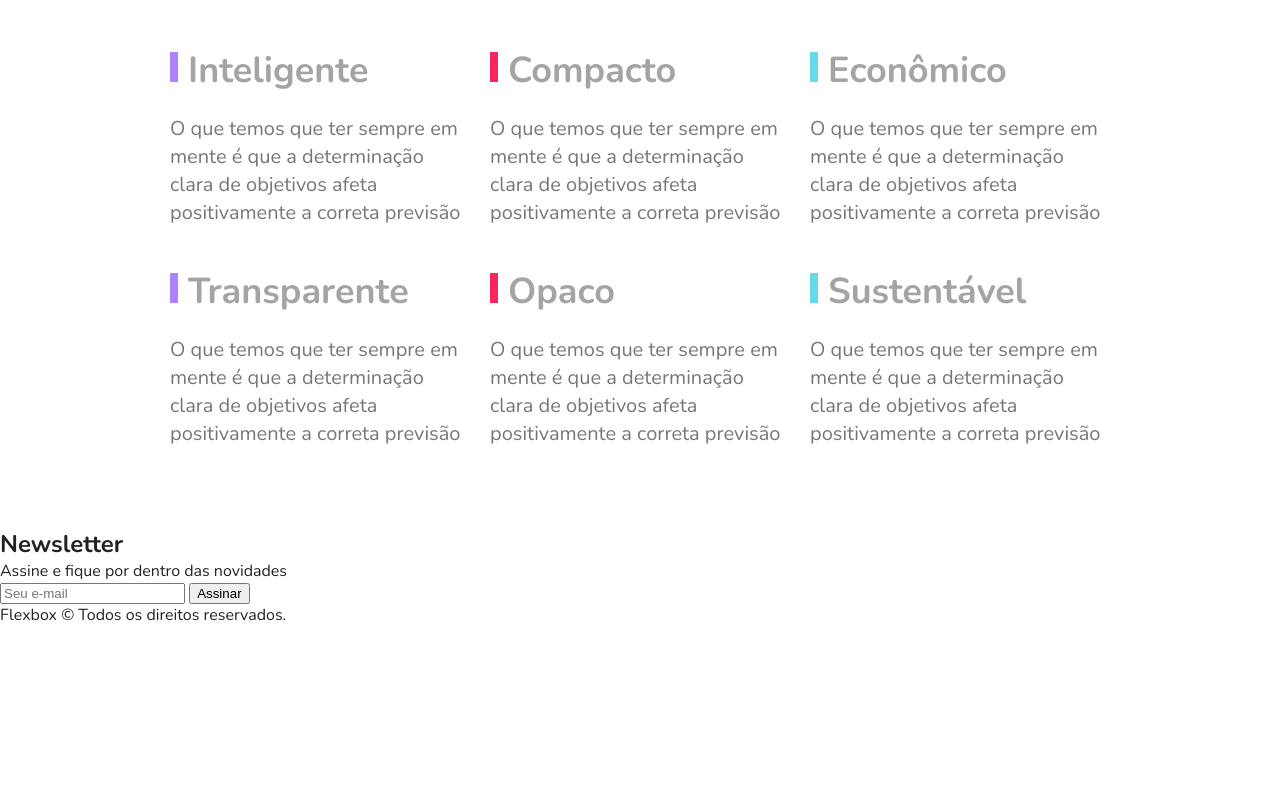
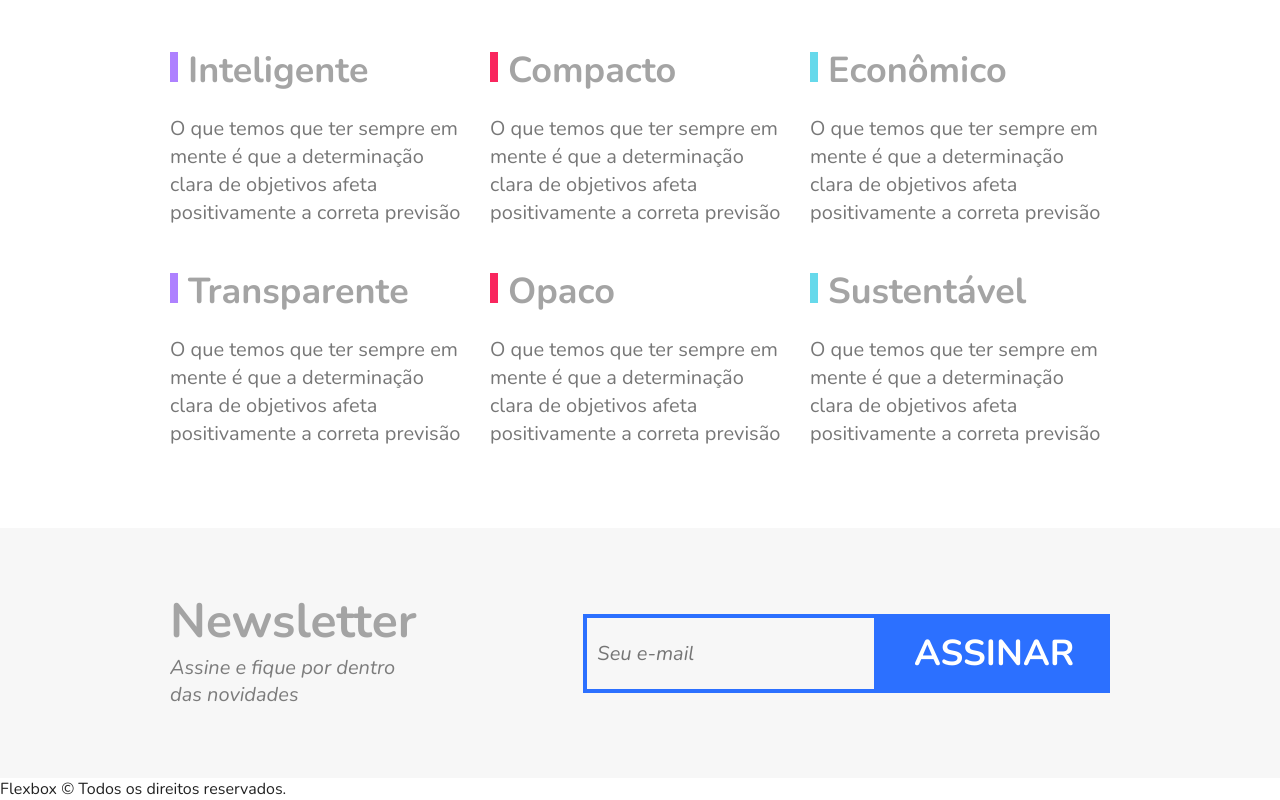
Before and after one commit to fael-atom/flexblog, a plain HTML site: page index.html in a window 1280 px wide. Shown: the part 2622-3422 px from the top of the page. Before the commit the page ends 3248 px from the top, so only its background shows below. Drawn offline with nearby package versions, Linux system fonts and the light colour scheme.

Commit message:
Seção de Newsletter

```diff
--- a/style.css
+++ b/style.css
@@ -320,3 +320,65 @@ img {
   line-height: 1.4;
   color: #777;
 }
+
+/* Newsletter */
+
+.newsletter {
+  background: #f7f7f7;
+  padding: 60px calc((100% - 960px) / 2);
+  display: flex;
+  flex-wrap: wrap;
+}
+
+.newsletter-info {
+  flex: 1 1 260px;
+  margin: 0 10px;
+}
+
+.newsletter-info h1 {
+  font-size: 3rem;
+  color: #a4a4a4;
+}
+
+.newsletter-info p {
+  font-size: 1.25rem;
+  font-style: italic;
+  max-width: 230px;
+  color: #7c7c7c;
+  margin-bottom: 10px;
+}
+
+.newsletter-form {
+  flex: 2 1 260px;
+  margin: 10px;
+  align-self: center;
+  display: flex;
+  flex-wrap: wrap;
+}
+
+.newsletter-form input {
+  flex: 3 1 200px;
+  font-size: 1.25rem;
+  color: #7c7c7c;
+  font-style: italic;
+  font-family: "Nunito", Arial, Helvetica, sans-serif;
+  border: 4px solid #2c70ff;
+  background-color: transparent;
+  padding: 15px 10px;
+  margin: 0;
+  border-radius: 0;
+}
+
+.newsletter-form button {
+  flex: 1 1 200px;
+  font-family: "Nunito", Arial, Helvetica, sans-serif;
+  font-size: 2.25rem;
+  font-weight: bold;
+  text-transform: uppercase;
+  background: #2c70ff;
+  color: #fff;
+  margin: 0;
+  cursor: pointer;
+  border: 0;
+  padding: 15px 10px;
+}
```
